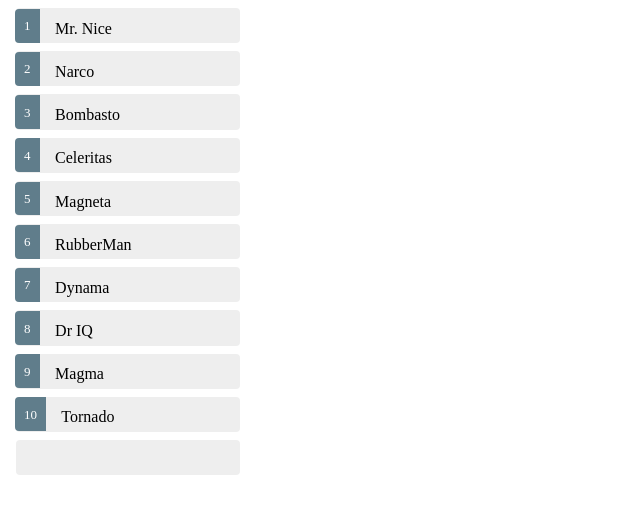
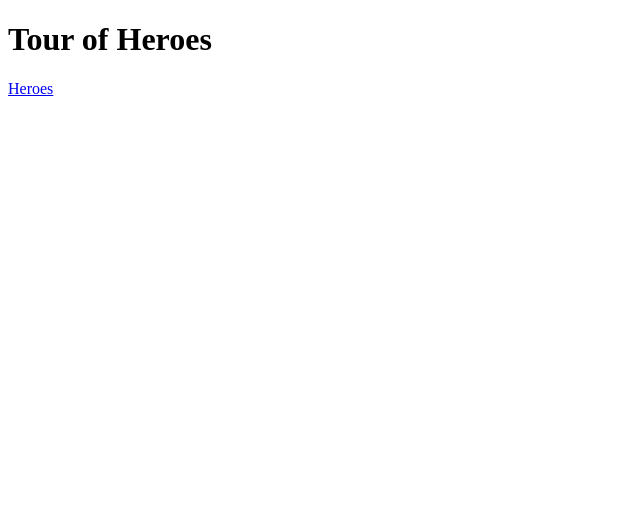
Before and after one commit to Ankita-Palekar/angular4-test-app, an Angular app: page / in a window 1280 px wide. Shown: the top 514 px of the page, without its empty margins (0-640 px from the left). Built offline with nearby package versions, Linux system fonts and the light colour scheme.

Commit message:
adding routes and routing

```diff
--- a/src/app/app.component.ts
+++ b/src/app/app.component.ts
@@ -1,32 +1,12 @@
-import {Component, OnInit} from '@angular/core';
-import {Hero} from './hero';
-import {HeroService} from './hero.service';
-
+import {Component} from '@angular/core';
 
 @Component({
-  selector: 'app-root',
-  templateUrl: './app.component.html',
-  styleUrls: ['./app.component.css'],
-  providers: [HeroService]
+  selector : 'my-app',
+  template : `<h1>{{title}}</h1>
+  <a routerLink="/heroes">Heroes</a>
+  <router-outlet></router-outlet>`
 })
 
-export class AppComponent implements OnInit {
-  title = 'Tour of Heroes';
-  heroes: Hero[];
-  selectedHero: Hero;
-
-  constructor(private heroService: HeroService) {
-  }
-
-  getHeroes(): void {
-    this.heroService.getHeroes().then(heroes => this.heroes = heroes);
-  }
-
-  ngOnInit(): void {
-    this.getHeroes();
-  }
-
-  onSelect(hero: Hero): void {
-    this.selectedHero = hero;
-  }
+export class AppComponent {
+  title = "Tour of Heroes"
 }
--- /dev/null
+++ b/src/app/heroes.component.ts
@@ -0,0 +1,32 @@
+import {Component, OnInit} from '@angular/core';
+import {Hero} from './hero';
+import {HeroService} from './hero.service';
+
+
+@Component({
+  selector: 'my-heroes',
+  templateUrl: './heroes.component.html',
+  styleUrls: ['./heroes.component.css'],
+  providers: [HeroService]
+})
+
+export class HeroesComponent implements OnInit {
+  title = 'Tour of Heroes';
+  heroes: Hero[];
+  selectedHero: Hero;
+
+  constructor(private heroService: HeroService) {
+  }
+
+  getHeroes(): void {
+    this.heroService.getHeroes().then(heroes => this.heroes = heroes);
+  }
+
+  ngOnInit(): void {
+    this.getHeroes();
+  }
+
+  onSelect(hero: Hero): void {
+    this.selectedHero = hero;
+  }
+}
--- a/src/index.html
+++ b/src/index.html
@@ -9,6 +9,6 @@
   <link rel="icon" type="image/x-icon" href="favicon.ico">
 </head>
 <body>
-  <app-root></app-root>
+  <my-app></my-app>
 </body>
 </html>
```
Also changed, not shown: src/app/app.module.ts (+23 -9 lines), src/app/heroes.component.css (renamed from src/app/app.component.css), src/app/heroes.component.html (renamed from src/app/app.component.html), 1 other file (tests, documents, lock files or other folders).
